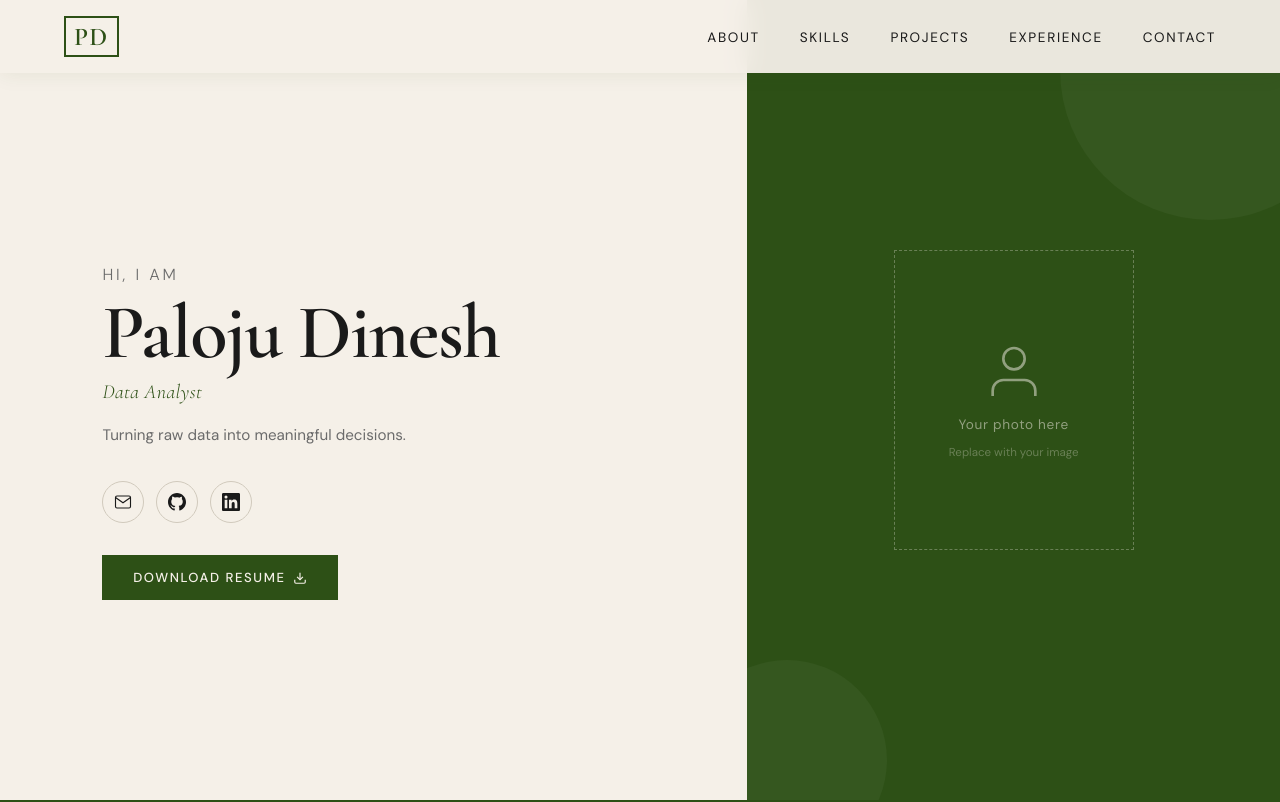
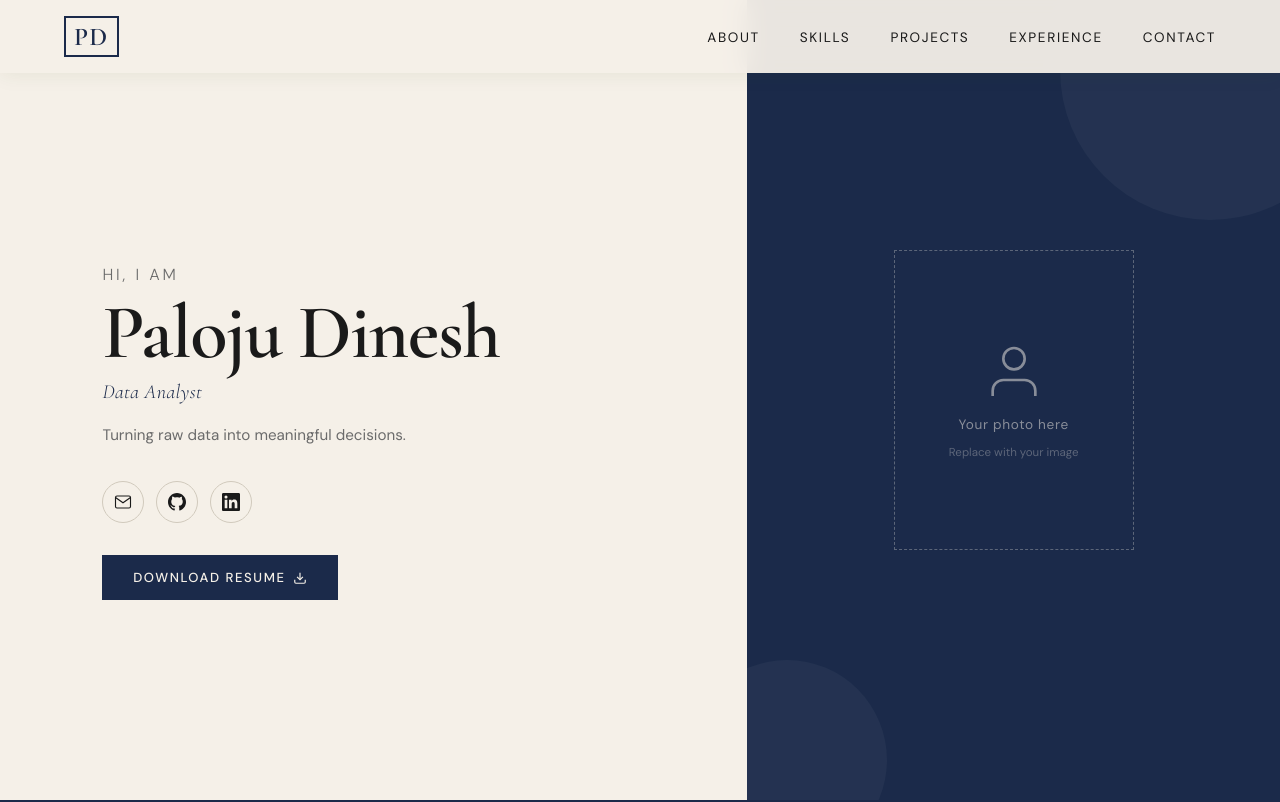
Before and after one commit to Dinesh393/dinesh-paloju-portfolio, a React (Vite) app: page / in a window 1280 px wide. Shown: the top 802 px of the page. Built offline with nearby package versions, Linux system fonts and the light colour scheme.

Commit message:
Changed the bg color

```diff
--- a/src/styles/globals.css
+++ b/src/styles/globals.css
@@ -1,9 +1,21 @@
 @import url('https://fonts.googleapis.com/css2?family=Cormorant+Garamond:ital,wght@0,300;0,400;0,600;1,300;1,400&family=DM+Sans:wght@300;400;500&display=swap');
 
+html, body {
+  overflow-y: scroll;
+  scrollbar-width: none; /* Firefox */
+  -ms-overflow-style: none; /* IE and Edge */
+}
+
+html::-webkit-scrollbar,
+body::-webkit-scrollbar {
+  display: none; /* Chrome, Safari */
+}
+
 :root {
-  --green: #2D5016;
-  --green-mid: #3d6b1e;
-  --green-light: #4a7f24;
+  --green: #1B2A4A;
+  --green-mid: #2D4270;
+  --green-light: #3D5A8A;
+  --accent: #4A90D9;
   --offwhite: #F5F0E8;
   --offwhite-dim: #ede7d9;
   --text-dark: #1a1a1a;
```
